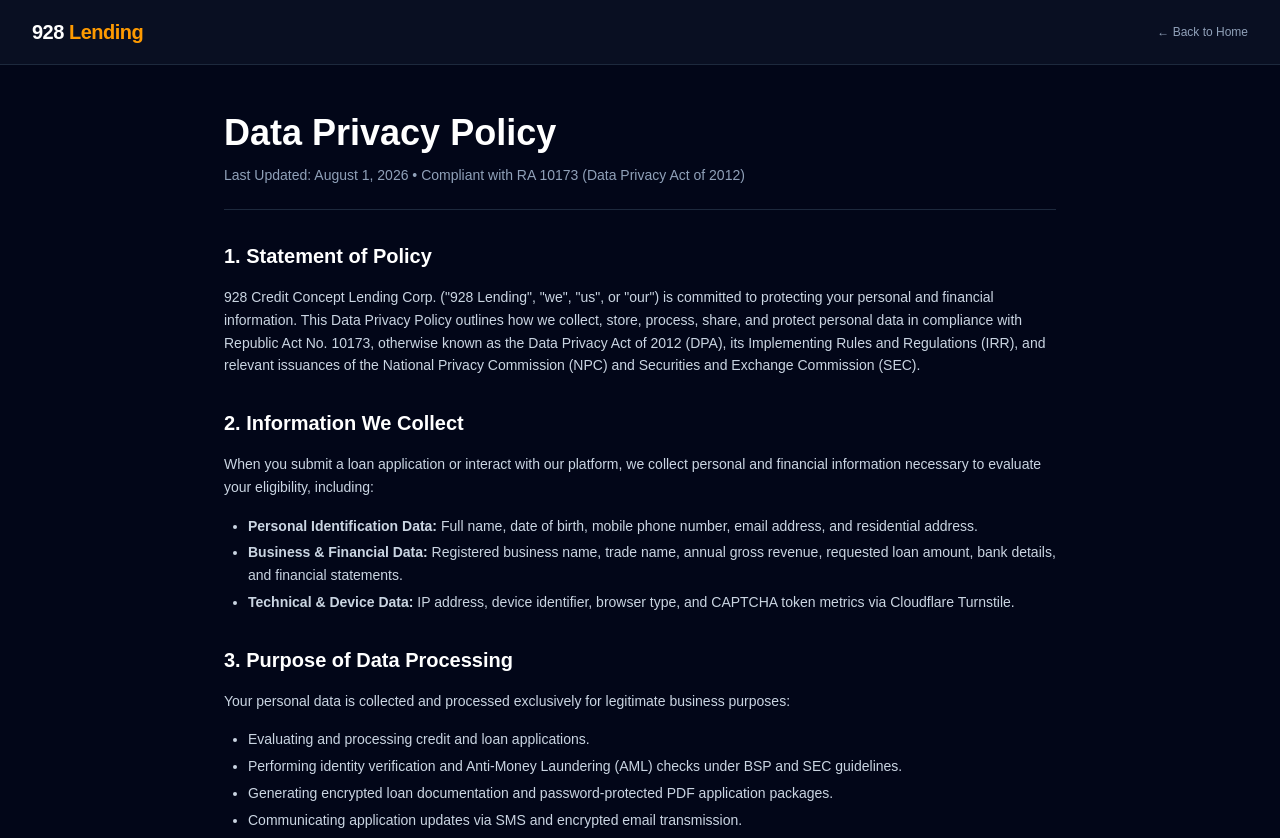
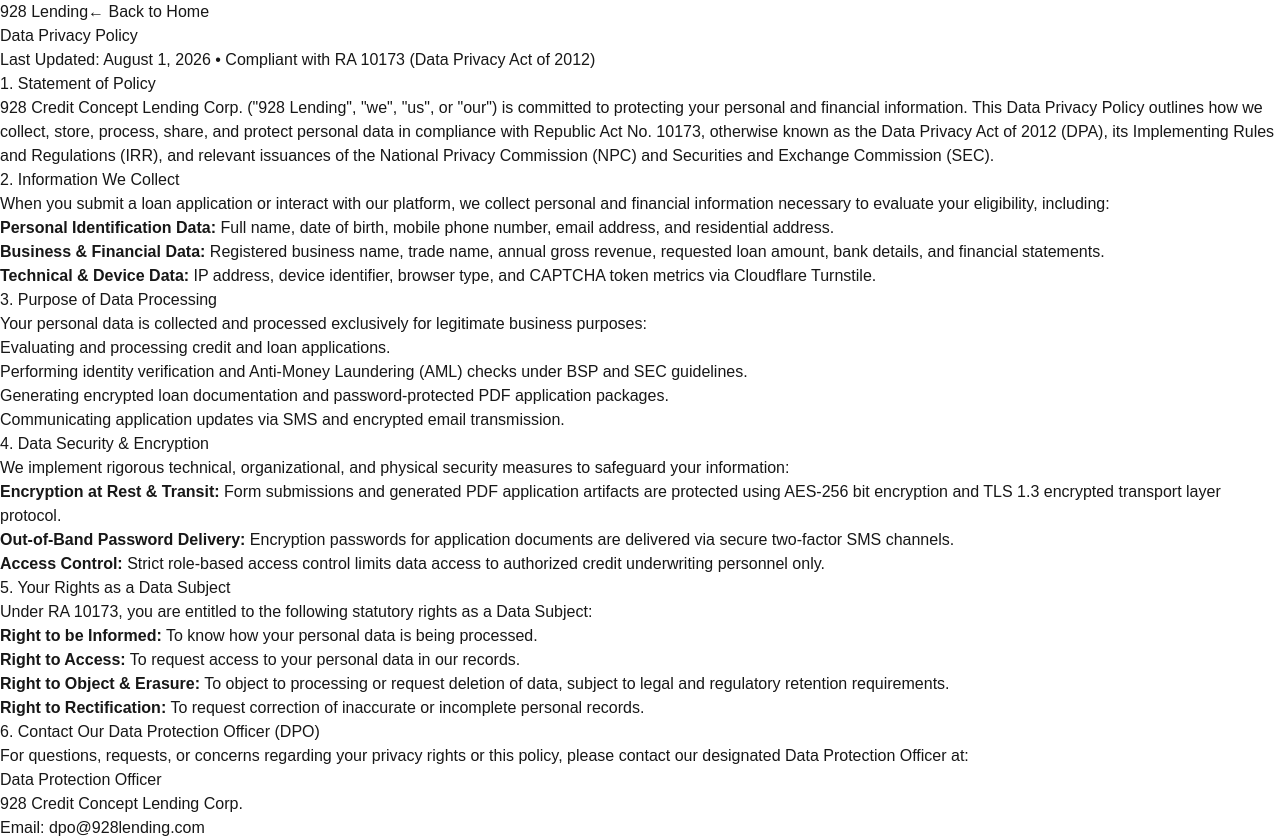
Before and after one commit to JanLancelot/928-lending, a Next.js app: page /privacy-policy in a window 1280 px wide. Shown: the top 838 px of the page. Built offline with nearby package versions, Linux system fonts and the light colour scheme.

Commit message:
refactor(privacy-policy): remove Tailwind styling from page

```diff
--- a/src/app/privacy-policy/page.tsx
+++ b/src/app/privacy-policy/page.tsx
@@ -10,56 +10,51 @@ export const metadata: Metadata = {
 
 export default function PrivacyPolicyPage() {
   return (
-    <div className="min-h-screen bg-slate-950 text-slate-100 flex flex-col justify-between">
-      <header className="border-b border-slate-800 bg-slate-900/60 backdrop-blur sticky top-0 z-50">
-        <div className="max-w-7xl mx-auto px-4 sm:px-6 lg:px-8 h-16 flex items-center justify-between">
-          <Link href="/" className="font-bold text-xl tracking-tight text-white">
-            928 <span className="text-amber-500">Lending</span>
+    <div>
+      <header>
+        <div>
+          <Link href="/">
+            928 <span>Lending</span>
           </Link>
-          <Link
-            href="/"
-            className="text-xs text-slate-400 hover:text-white transition-colors"
-          >
+          <Link href="/">
             &larr; Back to Home
           </Link>
         </div>
       </header>
 
-      <main className="max-w-4xl mx-auto px-4 sm:px-6 lg:px-8 py-12 space-y-8 flex-grow">
-        <div className="space-y-3 border-b border-slate-800 pb-6">
-          <h1 className="text-3xl sm:text-4xl font-extrabold text-white">
-            Data Privacy Policy
-          </h1>
-          <p className="text-sm text-slate-400">
+      <main>
+        <div>
+          <h1>Data Privacy Policy</h1>
+          <p>
             Last Updated: August 1, 2026 &bull; Compliant with RA 10173 (Data Privacy Act of 2012)
           </p>
         </div>
 
-        <section className="space-y-4 text-slate-300 text-sm leading-relaxed">
-          <h2 className="text-xl font-bold text-white">1. Statement of Policy</h2>
+        <section>
+          <h2>1. Statement of Policy</h2>
           <p>
             928 Credit Concept Lending Corp. (&quot;928 Lending&quot;, &quot;we&quot;, &quot;us&quot;, or &quot;our&quot;) is committed to protecting your personal and financial information. This Data Privacy Policy outlines how we collect, store, process, share, and protect personal data in compliance with Republic Act No. 10173, otherwise known as the Data Privacy Act of 2012 (DPA), its Implementing Rules and Regulations (IRR), and relevant issuances of the National Privacy Commission (NPC) and Securities and Exchange Commission (SEC).
           </p>
         </section>
 
-        <section className="space-y-4 text-slate-300 text-sm leading-relaxed">
-          <h2 className="text-xl font-bold text-white">2. Information We Collect</h2>
+        <section>
+          <h2>2. Information We Collect</h2>
           <p>
             When you submit a loan application or interact with our platform, we collect personal and financial information necessary to evaluate your eligibility, including:
           </p>
-          <ul className="list-disc pl-6 space-y-1 text-slate-300">
+          <ul>
             <li><strong>Personal Identification Data:</strong> Full name, date of birth, mobile phone number, email address, and residential address.</li>
             <li><strong>Business & Financial Data:</strong> Registered business name, trade name, annual gross revenue, requested loan amount, bank details, and financial statements.</li>
             <li><strong>Technical & Device Data:</strong> IP address, device identifier, browser type, and CAPTCHA token metrics via Cloudflare Turnstile.</li>
           </ul>
         </section>
 
-        <section className="space-y-4 text-slate-300 text-sm leading-relaxed">
-          <h2 className="text-xl font-bold text-white">3. Purpose of Data Processing</h2>
+        <section>
+          <h2>3. Purpose of Data Processing</h2>
           <p>
             Your personal data is collected and processed exclusively for legitimate business purposes:
           </p>
-          <ul className="list-disc pl-6 space-y-1 text-slate-300">
+          <ul>
             <li>Evaluating and processing credit and loan applications.</li>
             <li>Performing identity verification and Anti-Money Laundering (AML) checks under BSP and SEC guidelines.</li>
             <li>Generating encrypted loan documentation and password-protected PDF application packages.</li>
@@ -67,24 +62,24 @@ export default function PrivacyPolicyPage() {
           </ul>
         </section>
 
-        <section className="space-y-4 text-slate-300 text-sm leading-relaxed">
-          <h2 className="text-xl font-bold text-white">4. Data Security & Encryption</h2>
+        <section>
+          <h2>4. Data Security & Encryption</h2>
           <p>
             We implement rigorous technical, organizational, and physical security measures to safeguard your information:
           </p>
-          <ul className="list-disc pl-6 space-y-1 text-slate-300">
+          <ul>
             <li><strong>Encryption at Rest & Transit:</strong> Form submissions and generated PDF application artifacts are protected using AES-256 bit encryption and TLS 1.3 encrypted transport layer protocol.</li>
             <li><strong>Out-of-Band Password Delivery:</strong> Encryption passwords for application documents are delivered via secure two-factor SMS channels.</li>
             <li><strong>Access Control:</strong> Strict role-based access control limits data access to authorized credit underwriting personnel only.</li>
           </ul>
         </section>
 
-        <section className="space-y-4 text-slate-300 text-sm leading-relaxed">
-          <h2 className="text-xl font-bold text-white">5. Your Rights as a Data Subject</h2>
+        <section>
+          <h2>5. Your Rights as a Data Subject</h2>
           <p>
             Under RA 10173, you are entitled to the following statutory rights as a Data Subject:
           </p>
-          <ul className="list-disc pl-6 space-y-1 text-slate-300">
+          <ul>
             <li><strong>Right to be Informed:</strong> To know how your personal data is being processed.</li>
             <li><strong>Right to Access:</strong> To request access to your personal data in our records.</li>
             <li><strong>Right to Object & Erasure:</strong> To object to processing or request deletion of data, subject to legal and regulatory retention requirements.</li>
@@ -92,15 +87,15 @@ export default function PrivacyPolicyPage() {
           </ul>
         </section>
 
-        <section className="space-y-4 text-slate-300 text-sm leading-relaxed">
-          <h2 className="text-xl font-bold text-white">6. Contact Our Data Protection Officer (DPO)</h2>
+        <section>
+          <h2>6. Contact Our Data Protection Officer (DPO)</h2>
           <p>
             For questions, requests, or concerns regarding your privacy rights or this policy, please contact our designated Data Protection Officer at:
           </p>
-          <div className="p-4 bg-slate-900 border border-slate-800 rounded-lg text-xs space-y-1">
-            <p className="font-semibold text-white">Data Protection Officer</p>
+          <div>
+            <p>Data Protection Officer</p>
             <p>928 Credit Concept Lending Corp.</p>
-            <p>Email: <span className="text-amber-400 font-mono">dpo@928lending.com</span></p>
+            <p>Email: <span>dpo@928lending.com</span></p>
           </div>
         </section>
       </main>
```
